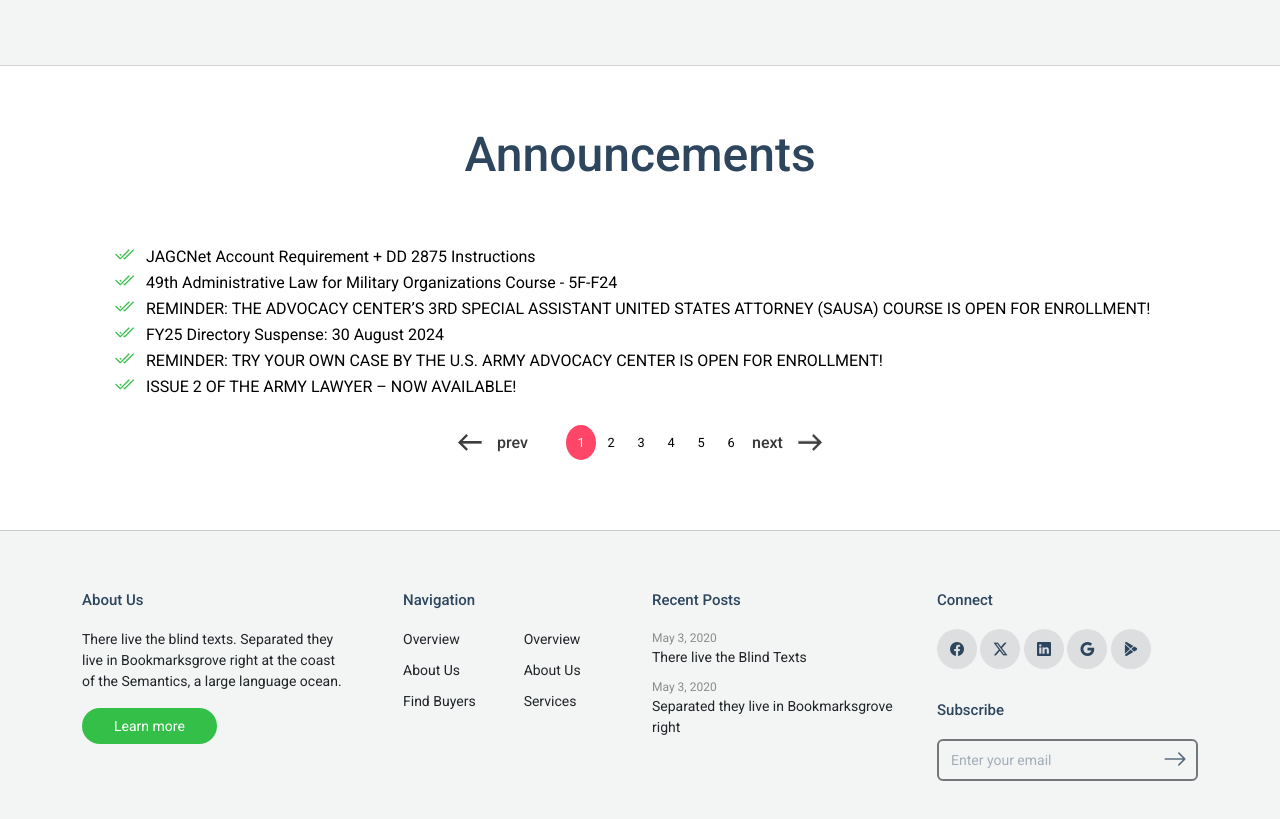
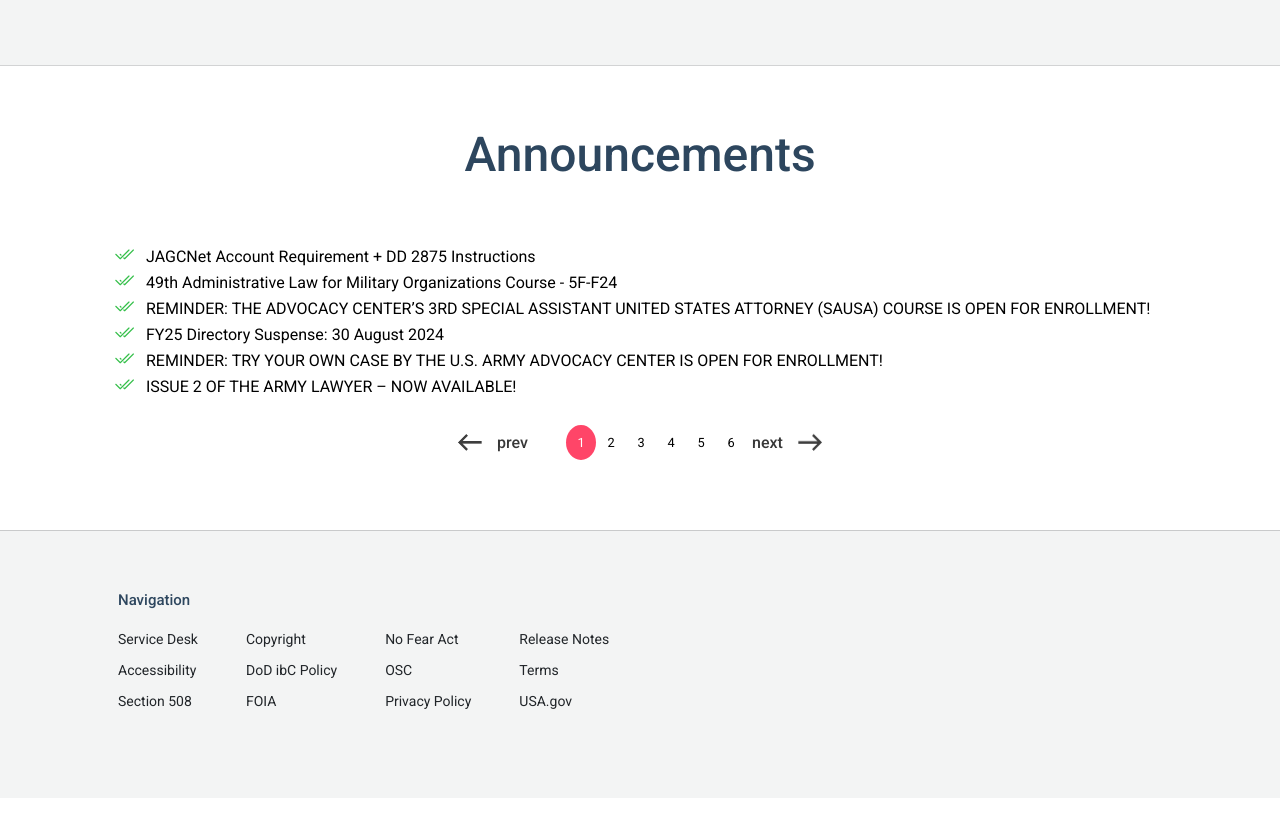
Before and after one commit to msowers72/JAGCnet-Template, a plain HTML site: page index.html in a window 1280 px wide. Shown: the part 738-1557 px from the top of the page. After the commit the page ends 1536 px from the top, so only its background shows below. Drawn offline with Linux system fonts and the light colour scheme.

Commit message:
updated footer

```diff
--- a/assets/css/main.css
+++ b/assets/css/main.css
@@ -2550,6 +2550,14 @@ font-size: 40px;
   }
 }
 
+@media (min-width: 992px) {
+  .col-lg-3 {
+    flex: 0 0 auto;
+    width: 100%;
+
+}
+}
+
 /*--------------------------------------------------------------
 # pagination Section
 --------------------------------------------------------------*/
--- a/index.html
+++ b/index.html
@@ -875,7 +875,7 @@
   <footer id="footer" class="footer light-background">
     <div class="container">
       <div class="row g-4">
-        <div class="col-md-6 col-lg-3 mb-3 mb-md-0">
+        <!-- <div class="col-md-6 col-lg-3 mb-3 mb-md-0">
             <div class="widget">
               <h3 class="widget-heading">About Us</h3>
               <p class="mb-4">
@@ -886,23 +886,33 @@
                 <a href="#" class="btn-learn-more">Learn more</a>
               </p>
             </div>
-        </div>
+          </div> -->
         <div class="col-md-6 col-lg-3 ps-lg-5 mb-3 mb-md-0">
           <div class="widget">
             <h3 class="widget-heading">Navigation</h3>
             <ul class="list-unstyled float-start me-5">
-              <li><a href="#">Overview</a></li>
-              <li><a href="#">About Us</a></li>
-              <li><a href="#">Find Buyers</a></li>
+              <li><a href="#">Service Desk</a></li>
+              <li><a href="#">Accessibility</a></li>
+              <li><a href="#">Section 508</a></li>
+            </ul>
+            <ul class="list-unstyled float-start me-5">
+              <li><a href="#">Copyright</a></li>
+              <li><a href="#">DoD ibC Policy</a></li>
+              <li><a href="#">FOIA</a></li>
+            </ul>
+            <ul class="list-unstyled float-start me-5">
+              <li><a href="#">No Fear Act</a></li>
+              <li><a href="#">OSC</a></li>
+              <li><a href="#">Privacy Policy</a></li>
             </ul>
             <ul class="list-unstyled float-start">
-              <li><a href="#">Overview</a></li>
-              <li><a href="#">About Us</a></li>
-              <li><a href="#">Services</a></li>
+              <li><a href="#">Release Notes</a></li>
+              <li><a href="#">Terms</a></li>
+              <li><a href="#">USA.gov</a></li>
             </ul>
           </div>
         </div>
-        <div class="col-md-6 col-lg-3 pl-lg-5">
+        <!-- <div class="col-md-6 col-lg-3 pl-lg-5">
             <div class="widget">
               <h3 class="widget-heading">Recent Posts</h3>
               <ul class="list-unstyled footer-blog-entry">
@@ -916,8 +926,8 @@
                 </li>
               </ul>
             </div>
-        </div>
-        <div class="col-md-6 col-lg-3 pl-lg-5">
+          </div> -->
+        <!-- <div class="col-md-6 col-lg-3 pl-lg-5">
             <div class="widget">
               <h3 class="widget-heading">Connect</h3>
               <ul class="list-unstyled social-icons light mb-3">
@@ -958,7 +968,7 @@
                 </form>
               </div>
             </div>
-        </div>
+          </div> -->
       </div>
 
       <!-- All the links in the footer should remain intact. -->
@@ -974,7 +984,6 @@
         </div> -->
     </div>
   </footer>
-
   <!-- Scroll Top -->
   <a href="#" id="scroll-top" class="scroll-top d-flex align-items-center justify-content-center"><i class="bi bi-arrow-up-short"></i></a>
 
```
Lines whose indentation alone changed are shown as unchanged.
